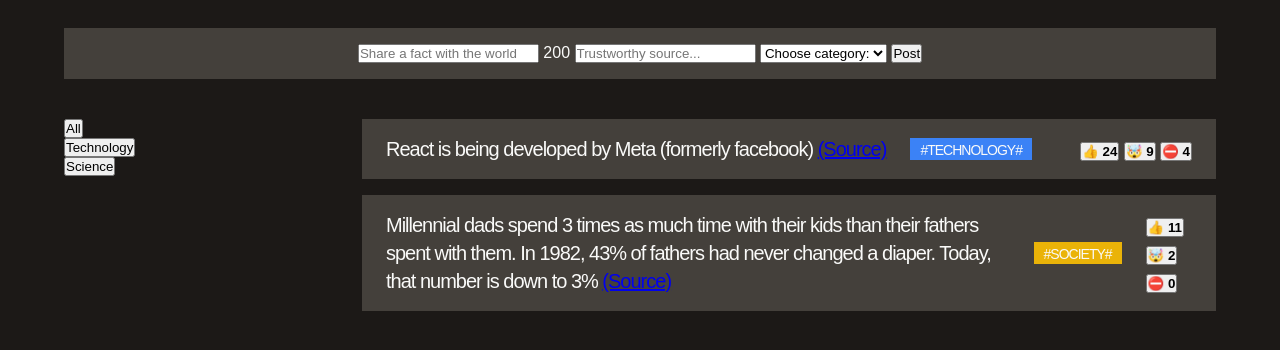
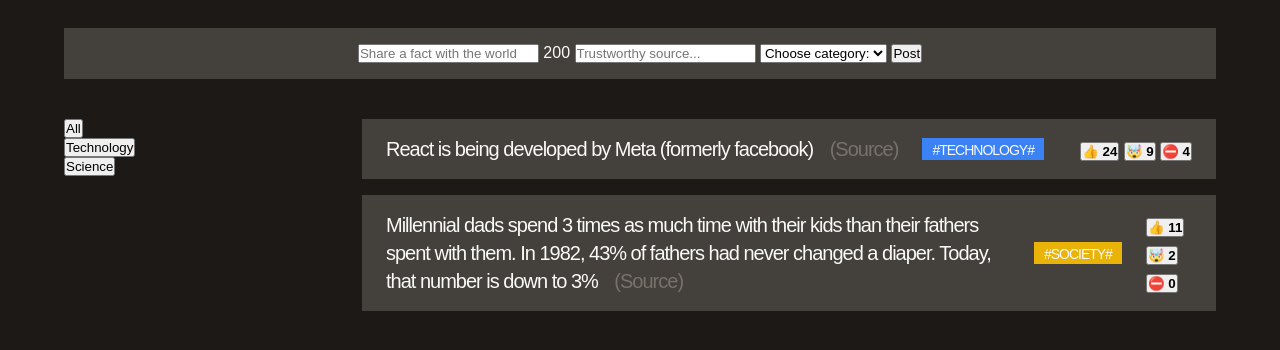
Before and after one commit to Komakai535/BasicWebDev, a plain HTML site: page index.html in a window 1280 px wide. Shown: the part 148-498 px from the top of the page. Drawn offline with Linux system fonts and the light colour scheme; a web font is replaced by a local one.

Commit message:
styling links

```diff
--- a/index.html
+++ b/index.html
@@ -57,7 +57,10 @@
             <li class="fact">
               <p>
                 React is being developed by Meta (formerly facebook)
-                <a href="https://opensource.fb.com/" target="_blank"
+                <a
+                  class="source"
+                  href="https://opensource.fb.com/"
+                  target="_blank"
                   >(Source)</a
                 >
               </p>
@@ -76,6 +79,7 @@
                 their fathers spent with them. In 1982, 43% of fathers had never
                 changed a diaper. Today, that number is down to 3%
                 <a
+                  class="source"
                   href="https://www.mother.ly/parenting/millennial-dads-spend-more-time-with-their-kids"
                   target="_blank"
                   >(Source)</a
--- a/style.css
+++ b/style.css
@@ -89,3 +89,15 @@ h1 {
 ul {
   list-style: none;
 }
+
+.source:link,
+.source:visited {
+  color: oklch(55.3% 0.013 58.071);
+  text-decoration: none;
+  margin-left: 12px;
+}
+
+.source:hover,
+.source:active {
+  color: #3b82f6;
+}
```
